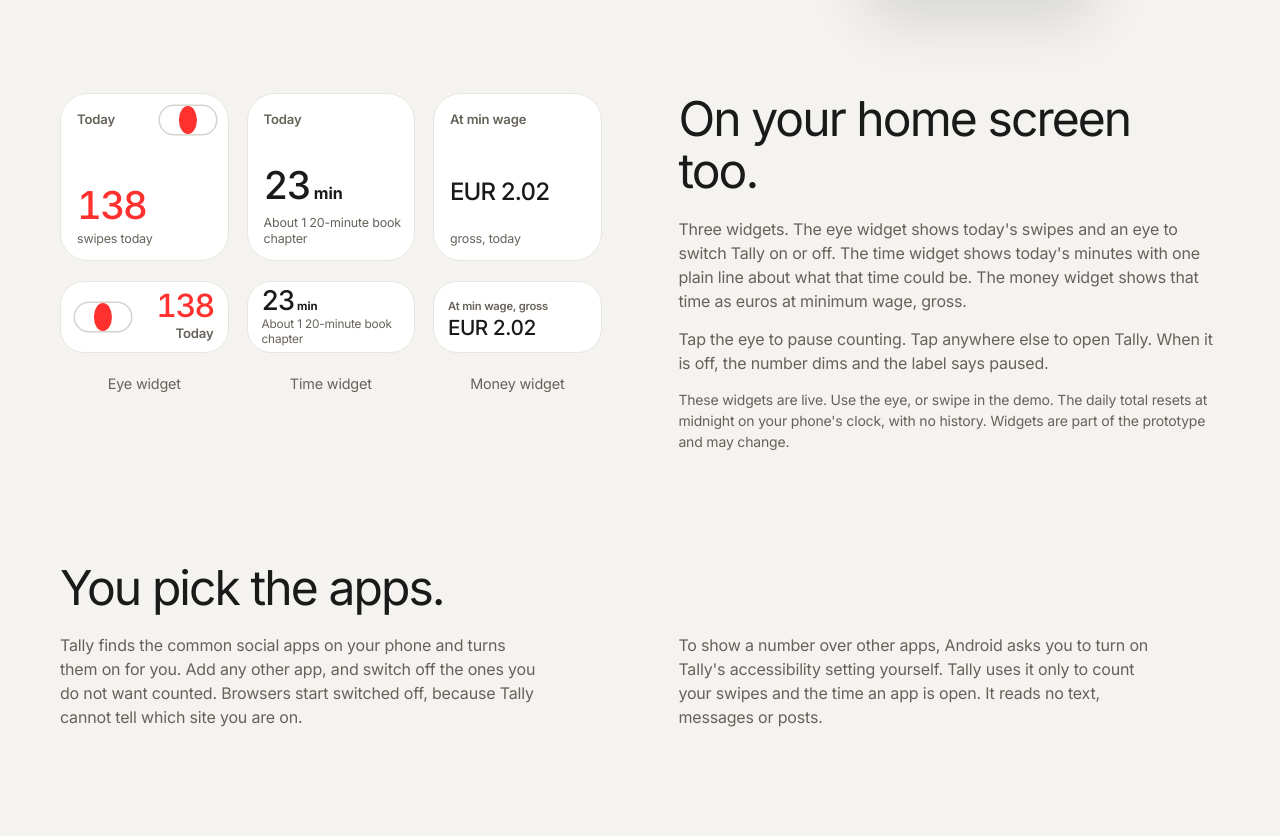
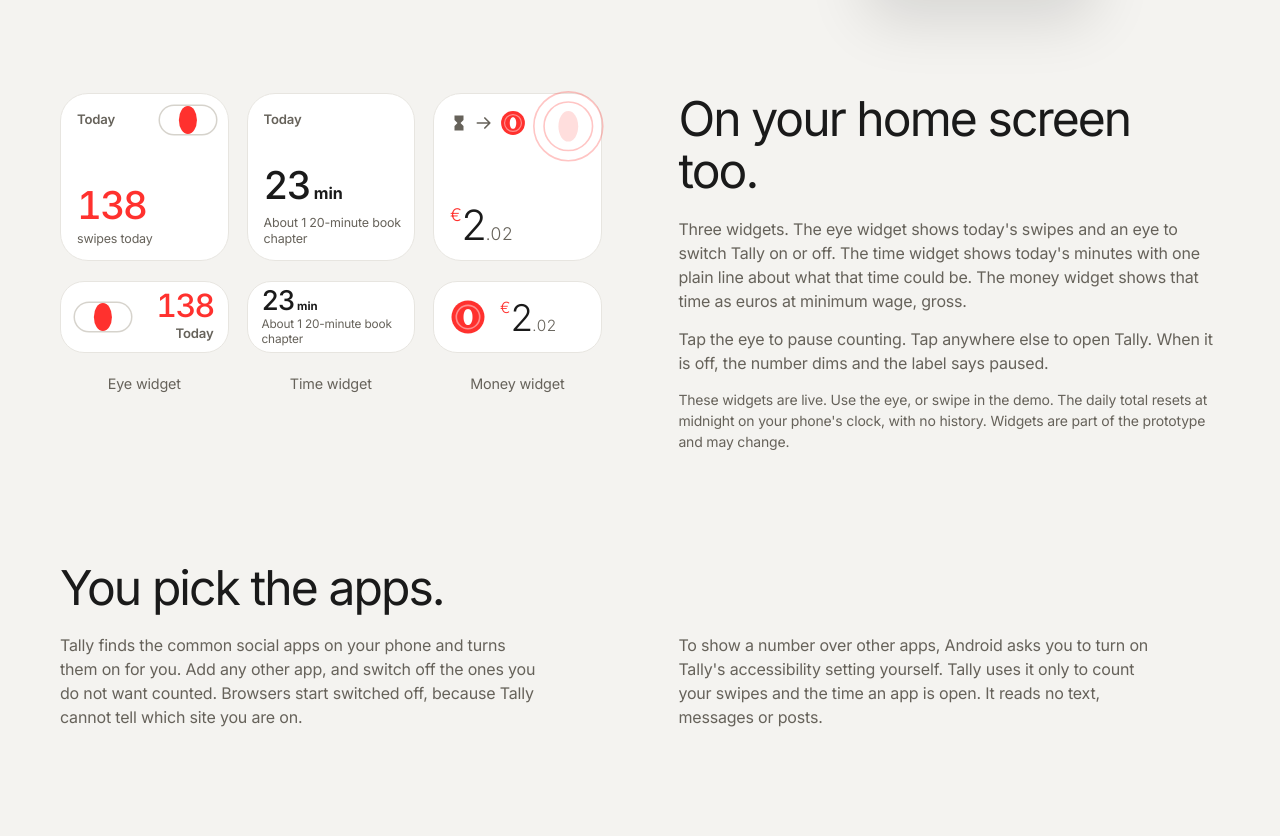
Before and after one commit to jergusino/tally, a plain HTML site: page index.html in a window 1280 px wide. Shown: the part 3303-4139 px from the top of the page. Drawn offline with Linux system fonts and the light colour scheme.

Commit message:
Money widget on site: new app design, symbols instead of words, thin amount with red euro sign
Co-Authored-By: Claude Haiku 5.5 <noreply@anthropic.com>
Claude-Session: https://claude.ai/code/session_01QRYSTg59kArvm7HBFe6NkA

```diff
--- a/demo.js
+++ b/demo.js
@@ -71,7 +71,11 @@ function render() {
   document.querySelectorAll("[data-mins]").forEach((el) => { el.textContent = tmins; });
   // Same maths as the app's PayMath: ms * rate / 36,000,000 cents, rate 5.259 EUR/h (Slovak minimum wage 2026, gross).
   const cents = Math.floor((tmins * 60000 * 5259 + 18000000) / 36000000);
-  document.querySelectorAll("[data-money]").forEach((el) => { el.textContent = `EUR ${Math.floor(cents / 100)}.${String(cents % 100).padStart(2, "0")}`; });
+  const whole = Math.floor(cents / 100), frac = String(cents % 100).padStart(2, "0");
+  document.querySelectorAll("[data-money]").forEach((el) => {
+    el.innerHTML = `<span class="eur">€</span>${whole}<small>.${frac}</small>`;
+    el.setAttribute("aria-label", `EUR ${whole}.${frac} at minimum wage today, gross`);
+  });
   document.querySelectorAll("[data-line]").forEach((el) => { el.textContent = suggest(tmins); });
   document.querySelectorAll(".eye").forEach((el) => {
     el.setAttribute("aria-checked", String(state.on));
--- a/index.html
+++ b/index.html
@@ -14,7 +14,7 @@
   <link rel="icon" href="images/favicon.svg" type="image/svg+xml">
   <link rel="icon" href="images/favicon.png" type="image/png">
   <link rel="preload" href="fonts/inter-latin-var.woff2" as="font" type="font/woff2" crossorigin>
-  <link rel="stylesheet" href="styles.css?v=19">
+  <link rel="stylesheet" href="styles.css?v=20">
 </head>
 <body>
   <header class="top">
@@ -195,13 +195,18 @@
             <p class="wname">Time widget</p>
           </div>
           <div class="wcol">
-            <div class="widget w-square">
-              <span class="w-label">At min wage</span>
-              <span class="w-num t w-money" data-money>EUR 1.84</span>
-              <span class="w-cap">gross, today</span>
+            <div class="widget w-square money-sq">
+              <svg class="m-decor" viewBox="0 0 120 120" aria-hidden="true"><circle cx="60" cy="60" r="54" fill="none" stroke="#ff312e" stroke-opacity=".28" stroke-width="2.5"/><circle cx="60" cy="60" r="38" fill="none" stroke="#ff312e" stroke-opacity=".28" stroke-width="2.5"/><ellipse cx="60" cy="60" rx="15.5" ry="24" fill="#ff312e" fill-opacity=".16"/></svg>
+              <div class="m-top" aria-hidden="true">
+                <svg viewBox="0 0 24 24" class="m-ic m-hg"><path d="M6,2h12v6l-4,4l4,4v6H6v-6l4,-4l-4,-4z"/></svg>
+                <svg viewBox="0 0 24 24" class="m-ic m-ar"><path d="M4,12h15M13,6l6,6l-6,6"/></svg>
+                <svg viewBox="0 0 24 24" class="m-coin"><circle cx="12" cy="12" r="11" fill="#ff312e"/><circle cx="12" cy="12" r="7.8" fill="none" stroke="#fff" stroke-opacity=".45" stroke-width="1.1"/><path fill="#fff" d="M12,6.6c1.9,0 3,2.3 3,5.4s-1.1,5.4 -3,5.4s-3,-2.3 -3,-5.4s1.1,-5.4 3,-5.4z"/></svg>
+              </div>
+              <span class="w-num t w-money m-amt" data-money role="img" aria-label="EUR 1.84">EUR 1.84</span>
             </div>
-            <div class="widget w-small t-small">
-              <span class="w-right w-left"><span class="w-label">At min wage, gross</span><span class="w-num t w-money" data-money>EUR 1.84</span></span>
+            <div class="widget w-small money-sm">
+              <svg viewBox="0 0 24 24" class="m-coin m-coin-s" aria-hidden="true"><circle cx="12" cy="12" r="11" fill="#ff312e"/><circle cx="12" cy="12" r="7.8" fill="none" stroke="#fff" stroke-opacity=".45" stroke-width="1.1"/><path fill="#fff" d="M12,6.6c1.9,0 3,2.3 3,5.4s-1.1,5.4 -3,5.4s-3,-2.3 -3,-5.4s1.1,-5.4 3,-5.4z"/></svg>
+              <span class="w-num t w-money m-amt" data-money role="img" aria-label="EUR 1.84">EUR 1.84</span>
             </div>
             <p class="wname">Money widget</p>
           </div>
@@ -245,7 +250,7 @@
     </footer>
   </main>
 
-  <script src="script.js?v=19"></script>
-  <script src="demo.js?v=19"></script>
+  <script src="script.js?v=20"></script>
+  <script src="demo.js?v=20"></script>
 </body>
 </html>
--- a/styles.css
+++ b/styles.css
@@ -343,6 +343,20 @@ h1 { font-size: clamp(2.75rem, 7vw, 5.5rem); font-weight: 400; letter-spacing: -
 .widget.off .w-num:not(.t) { color: var(--ctl); }
 
 
+/* money widget: no words; hourglass, arrow, coin, then the amount with a red euro sign */
+.m-decor { position: absolute; top: -6px; right: -6px; width: 46%; height: auto; pointer-events: none; }
+.m-top { position: relative; display: flex; align-items: center; gap: 6px; }
+.m-ic { width: 20px; height: 20px; fill: none; stroke: var(--muted); stroke-width: 2; stroke-linecap: round; stroke-linejoin: round; }
+.m-hg { fill: var(--muted); stroke: none; width: 18px; height: 18px; }
+.m-coin { width: 26px; height: 26px; }
+.widget.money-sq .m-top { position: absolute; top: 16px; left: 16px; }
+.widget.money-sq .m-amt { left: 16px; right: 12px; bottom: 16px; font-size: 25cqw; font-weight: 300; letter-spacing: -.05em; white-space: nowrap; }
+.m-amt .eur { color: var(--red); font-size: .42em; vertical-align: top; margin-right: .06em; }
+.m-amt small { font-size: .42em; font-weight: 300; letter-spacing: 0; color: var(--muted); }
+.widget.money-sm { display: flex; align-items: center; gap: 14px; padding: 0 16px; justify-content: flex-start; }
+.widget.money-sm .m-coin-s { width: 36px; height: 36px; flex: none; }
+.widget.money-sm .m-amt { position: static; font-size: 2.3rem; font-weight: 300; letter-spacing: -.04em; white-space: nowrap; }
+
 /* motion */
 .pill-link:active, .pill-field button:active, .seg button:active { transform: scale(.97); }
 @keyframes rise { from { opacity: 0; transform: translateY(16px); } to { opacity: 1; transform: none; } }
```
